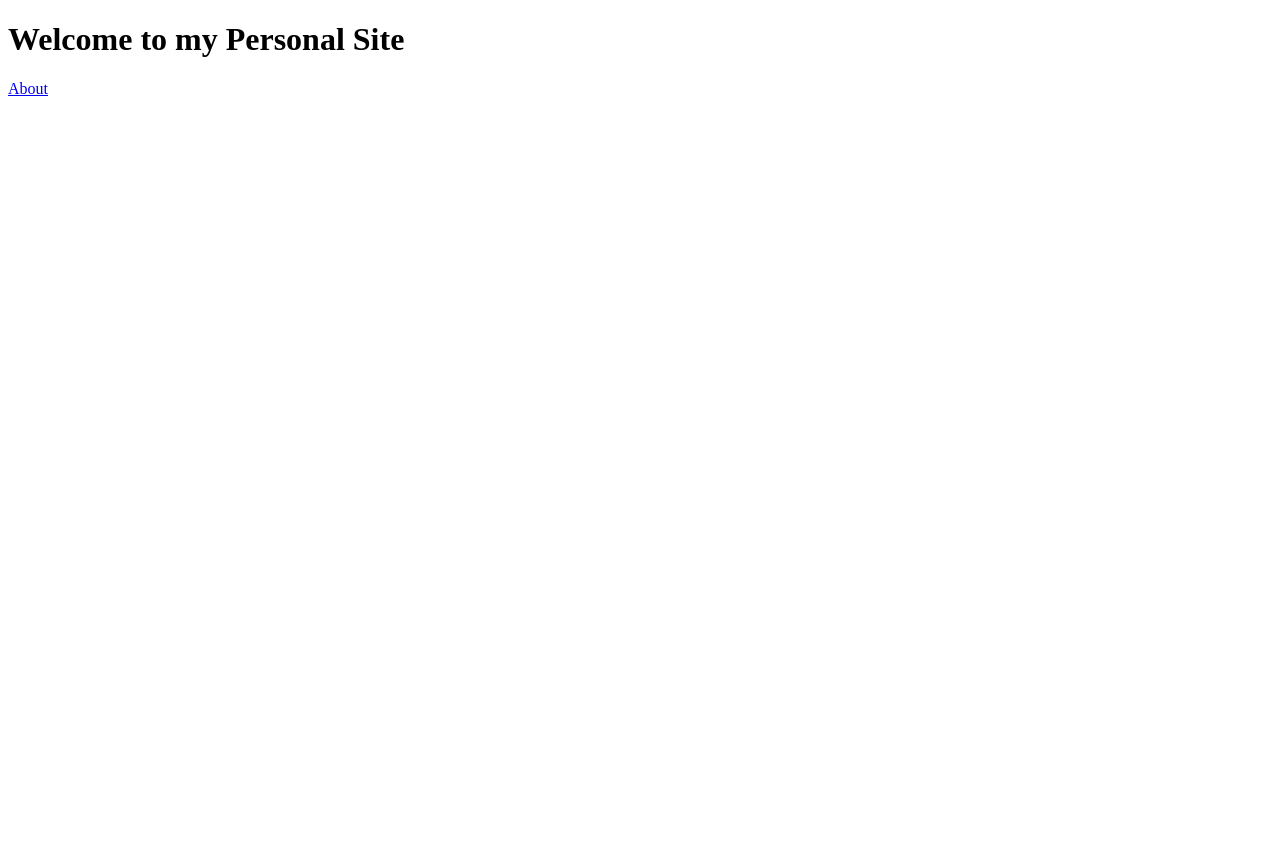
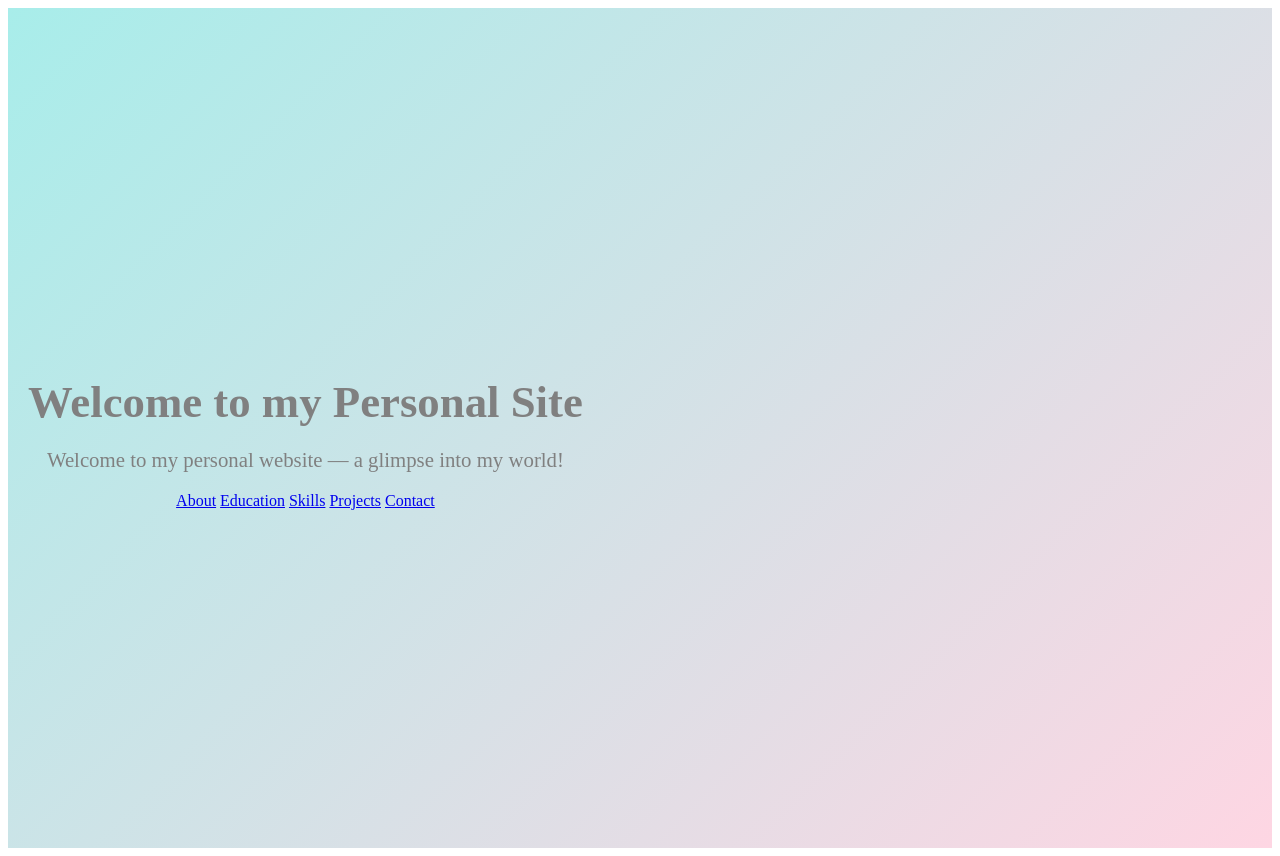
Before and after one commit to Anshika-av/anshika-personal-site, a plain HTML site: page Anshika's portfolio/index.html in a window 1280 px wide. Before the commit the page ends 800 px from the top, so only its background shows below. Drawn offline with Linux system fonts and the light colour scheme.

Commit message:
Added hero banner section and background gradient

```diff
--- a/Anshika's portfolio/index.html
+++ b/Anshika's portfolio/index.html
@@ -8,11 +8,18 @@
 
 </head>
 <body>
+    <header class="hero">
+    <div class="hero-content">
     <h1>Welcome to my Personal Site</h1>
+    <p>Welcome to my personal website — a glimpse into my world!</p>
     <nav>
         <a href="#about">About</a>
-        <a href
-
+        <a href="#education">Education</a>
+        <a href="#skills">Skills</a>
+        <a href="#projects">Projects</a>
+        <a href="#contact">Contact</a>
     </nav>
+    </div>
+    </header>
 </body>
 </html>
--- a/Anshika's portfolio/style.css
+++ b/Anshika's portfolio/style.css
@@ -0,0 +1,17 @@
+.hero{
+    height: 100vh;
+    background: linear-gradient(135deg, #a8edea, #fed6e3);
+    display: flex;
+    align-items: center;
+    text-align: center;
+    color: grey;
+    padding: 20px;
+}
+.hero-content h1 {
+  font-size: 2.8rem;
+  margin-bottom: 10px;
+}
+.hero-content p {
+  font-size: 1.3rem;
+  margin-bottom: 20px;
+}
```
